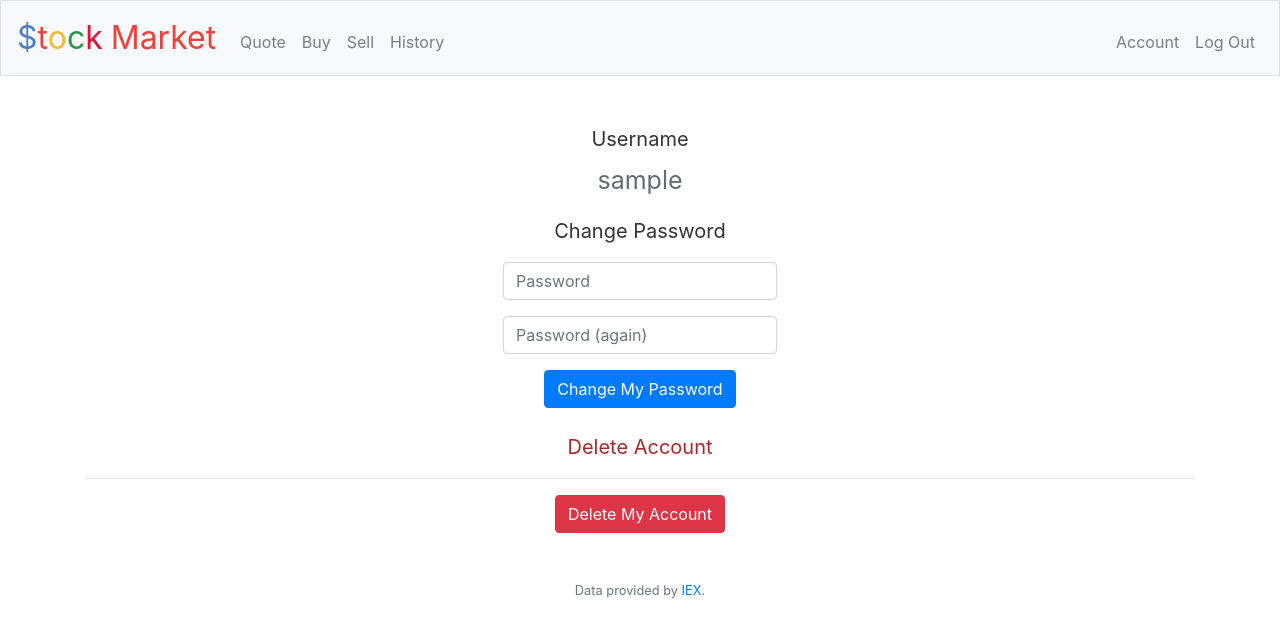
After one commit to overload77/stock-market-simulator, a Flask app: page /account in a window 1280 px wide. The commit adds this page. Shown: the top 637 px of the page. Run offline with Flask 2, Linux system fonts and the light colour scheme; a user stored in the database is signed in; a database or web service that is not in the repository returns one stand-in record (values such as "Sample title"); some libraries are stand-ins or nearby versions.

Commit message:
Create account page

```diff
--- a/application.py
+++ b/application.py
@@ -103,6 +103,27 @@ def index():
                             user_cash=user_cash, total_value=total_portfolio_value)
 
 
+@app.route("/quote", methods=["GET", "POST"])
+@login_required
+def quote():
+    """Get stock quote."""
+
+    # Check request type
+    if request.method == "POST":
+        if not request.form.get("symbol"):
+            return apology("Where is my stock", 403)
+
+        # Fetch stock info from api
+        api_response = lookup(request.form.get("symbol"))
+        company_name = api_response["name"]
+        stock_price  = usd(api_response["price"])
+        stock_name = api_response["symbol"]
+
+        return render_template("quoted.html", company_name=company_name, stock_price=stock_price, stock_name=stock_name)
+    else:
+        return render_template("quote.html")
+
+
 @app.route("/buy", methods=["GET", "POST"])
 @login_required
 def buy():
@@ -150,154 +171,6 @@ def buy():
         return redirect(url_for("index"))
     else:
         return render_template("buy.html")
-
-
-
-@app.route("/check", methods=["GET"])
-def check():
-    """Return true if username available, else false, in JSON format"""
-
-    # Check if user gave the right input
-    if not request.args.get("username"):
-        return apology("Usage: check?username='username'", 403)
-
-    # Fetch parameter
-    username = request.args.get("username")
-
-    if len(username) > 0:
-        db.execute("SELECT * FROM users WHERE username = ( %s )", (username, ))
-        is_none = db.fetchone()
-        if is_none is None:
-            return jsonify(True)
-
-    return jsonify(False)
-
-
-@app.route("/history")
-@login_required
-def history():
-    """Show history of transactions"""
-
-    # Get user's id from session
-    user_id = session.get("user_id")
-
-    # Get transactions associated with this user
-    db.execute("""
-                SELECT symbol, share_number, at_price, date
-                FROM transactions
-                WHERE user_id = ( %s )""", (user_id, ) )
-    transactions = db.fetchall()
-
-    return render_template("history.html", transactions=transactions, usd=usd)
-
-
-@app.route("/login", methods=["GET", "POST"])
-def login():
-    """Log user in"""
-
-    # Forget any user_id
-    session.clear()
-
-    # User reached route via POST (as by submitting a form via POST)
-    if request.method == "POST":
-
-        # Ensure username was submitted
-        if not request.form.get("username"):
-            return apology("must provide username", 403)
-
-        # Ensure password was submitted
-        elif not request.form.get("password"):
-            return apology("must provide password", 403)
-
-        # Query database for username
-        db.execute("""
-                    SELECT *
-                    FROM users
-                    WHERE username = ( %s )""", (request.form.get("username"), ))
-        row = db.fetchone()
-
-        # Ensure username exists and password is correct
-        if row is None or not check_password_hash(row[2], request.form.get("password")):
-            return apology("invalid username and/or password", 403)
-
-        # Remember which user has logged in
-        session["user_id"] = row[0]
-        session.permanent = True
-
-        # Redirect user to home page
-        return redirect("/")
-
-    # User reached route via GET (as by clicking a link or via redirect)
-    else:
-        return render_template("login.html")
-
-
-@app.route("/logout")
-def logout():
-    """Log user out"""
-
-    # Forget any user_id
-    session.clear()
-
-    # Redirect user to login form
-    return redirect("/")
-
-
-@app.route("/quote", methods=["GET", "POST"])
-@login_required
-def quote():
-    """Get stock quote."""
-
-    # Check request type
-    if request.method == "POST":
-        if not request.form.get("symbol"):
-            return apology("Where is my stock", 403)
-
-        # Fetch stock info from api
-        api_response = lookup(request.form.get("symbol"))
-        company_name = api_response["name"]
-        stock_price  = usd(api_response["price"])
-        stock_name = api_response["symbol"]
-
-        return render_template("quoted.html", company_name=company_name, stock_price=stock_price, stock_name=stock_name)
-    else:
-        return render_template("quote.html")
-
-
-
-@app.route("/register", methods=["GET", "POST"])
-def register():
-    """Register user"""
-
-    if request.method == "POST":
-        # Check if user provided right credentials and insert cat meme if he/she didn't
-        if not request.form.get("username"):
-            return apology("must provide username", 403)
-        elif not request.form.get("password"):
-            return apology("must provide password", 403)
-        elif request.form.get("password") != request.form.get("confirmation"):
-            return apology("passwords are not same", 403)
-        elif len(request.form.get("password")) < 8:
-            return apology("password too short", 403)
-
-        # Check if that username already exists
-        username = request.form.get("username")
-        db.execute("SELECT * FROM users WHERE username = ( %s )", (username, ))
-        if db.fetchone() is not None:
-            return apology("choose another username", 403)
-
-        password = request.form.get("password")
-        if not any(c.isdigit() for c in password):
-            return apology("password should contain number", 403)
-
-        hashed_pass = generate_password_hash(request.form.get("password"))
-
-        db.execute("INSERT INTO users (username, hash) VALUES (%s, %s)", (username, hashed_pass))
-        conn.commit()
-
-        return redirect("/")
-    else:
-        return render_template("register.html")
 
 
 @app.route("/sell", methods=["GET", "POST"])
@@ -358,6 +231,176 @@ def sell():
         return render_template("sell.html", symbols=symbols)
 
 
+@app.route("/history")
+@login_required
+def history():
+    """Show history of transactions"""
+
+    # Get user's id from session
+    user_id = session.get("user_id")
+
+    # Get transactions associated with this user
+    db.execute("""
+                SELECT symbol, share_number, at_price, date
+                FROM transactions
+                WHERE user_id = ( %s )""", (user_id, ) )
+    transactions = db.fetchall()
+
+    return render_template("history.html", transactions=transactions, usd=usd)
+
+@app.route("/account", methods=["GET", "POST"])
+@login_required
+def account():
+    """ Manage user's account """
+
+    # Get user's id from session
+    user_id = session.get("user_id")
+
+    # User reached route via POST (as by submitting a form via POST)
+    if request.method == "POST":
+
+        # Handle account delete
+        if request.form.get("delete") == '-1':
+            db.execute("DELETE FROM users WHERE id = ( %s )", (user_id, ))
+            db.execute("DELETE FROM transactions WHERE user_id = ( %s )", (user_id, ))
+            conn.commit()
+
+            # Clear client's session and redirect to index
+            session.clear()
+            return redirect(url_for("index"))
+        elif not request.form.get("password"):
+            return apology("must provide password", 403)
+        elif request.form.get("password") != request.form.get("confirmation"):
+            return apology("passwords are not same", 403)
+        elif len(request.form.get("password")) < 8:
+            return apology("password too short", 403)
+
+        # Check if password contain any digit and hash it if it does
+        password = request.form.get("password")
+        if not any(c.isdigit() for c in password):
+            return apology("password should contain number", 403)
+        hashed_pass = generate_password_hash(password)
+
+        # Update user's password
+        db.execute("UPDATE users SET hash = ( %s ) WHERE id = ( %s )", (hashed_pass, user_id))
+        conn.commit()
+
+        flash("Password Changed!")
+        return redirect(url_for("account"))
+    else:
+        # Fetch username using user_id and feed the template with it
+        db.execute("SELECT username FROM users WHERE id = ( %s )", (user_id, ))
+        username = db.fetchone()[0]
+        return render_template("account.html", username=username)
+
+
+
+@app.route("/login", methods=["GET", "POST"])
+def login():
+    """Log user in"""
+
+    # Forget any user_id
+    session.clear()
+
+    # User reached route via POST (as by submitting a form via POST)
+    if request.method == "POST":
+        # Ensure username was submitted
+        if not request.form.get("username"):
+            return apology("must provide username", 403)
+
+        # Ensure password was submitted
+        elif not request.form.get("password"):
+            return apology("must provide password", 403)
+
+        # Query database for username
+        db.execute("""
+                    SELECT *
+                    FROM users
+                    WHERE username = ( %s )""", (request.form.get("username"), ))
+        row = db.fetchone()
+
+        # Ensure username exists and password is correct
+        if row is None or not check_password_hash(row[2], request.form.get("password")):
+            return apology("invalid username and/or password", 403)
+
+        # Remember which user has logged in
+        session["user_id"] = row[0]
+        session.permanent = True
+
+        # Redirect user to home page
+        return redirect("/")
+
+    # User reached route via GET (as by clicking a link or via redirect)
+    else:
+        return render_template("login.html")
+
+
+@app.route("/logout")
+def logout():
+    """Log user out"""
+
+    # Forget any user_id
+    session.clear()
+
+    # Redirect user to login form
+    return redirect("/")
+
+
+@app.route("/register", methods=["GET", "POST"])
+def register():
+    """Register user"""
+
+    if request.method == "POST":
+        # Check if user provided right credentials and insert cat meme if he/she didn't
+        if not request.form.get("username"):
+            return apology("must provide username", 403)
+        elif not request.form.get("password"):
+            return apology("must provide password", 403)
+        elif request.form.get("password") != request.form.get("confirmation"):
+            return apology("passwords are not same", 403)
+        elif len(request.form.get("password")) < 8:
+            return apology("password too short", 403)
+
+        # Check if that username already exists
+        username = request.form.get("username")
+        db.execute("SELECT * FROM users WHERE username = ( %s )", (username, ))
+        if db.fetchone() is not None:
+            return apology("choose another username", 403)
+
+        password = request.form.get("password")
+        if not any(c.isdigit() for c in password):
+            return apology("password should contain number", 403)
+
+        hashed_pass = generate_password_hash(request.form.get("password"))
+
+        db.execute("INSERT INTO users (username, hash) VALUES (%s, %s)", (username, hashed_pass))
+        conn.commit()
+
+        return redirect("/")
+    else:
+        return render_template("register.html")
+
+
+@app.route("/check", methods=["GET"])
+def check():
+    """Return true if username available, else false, in JSON format"""
+
+    # Check if user gave the right input
+    if not request.args.get("username"):
+        return apology("Usage: check?username='username'", 403)
+
+    # Fetch parameter
+    username = request.args.get("username")
+
+    if len(username) > 0:
+        db.execute("SELECT * FROM users WHERE username = ( %s )", (username, ))
+        is_none = db.fetchone()
+        if is_none is None:
+            return jsonify(True)
+
+    return jsonify(False)
+
+
 def errorhandler(e):
     """Handle error"""
     if not isinstance(e, HTTPException):
--- a/static/styles.css
+++ b/static/styles.css
@@ -66,6 +66,16 @@ main img
     color: #dc3545;
 }
 
+.uLabel {
+    font-size: 20px;
+    color: #333;
+}
+
+.accUname {
+    font-size: 25px;
+    color: #636c72;
+}
+
 @media only screen and (max-width: 800px) {
 	#unseen table td:nth-child(2),
 	#unseen table th:nth-child(2) {display: none;}
--- /dev/null
+++ b/templates/account.html
@@ -0,0 +1,35 @@
+{% extends "layout.html" %}
+
+{% block title %}
+    Account
+{% endblock %}
+
+{% block main %}
+    <label class="uLabel">Username</label>
+    <p class="accUname">{{ username }}</p>
+
+    <form action="/account" method="post" class="needs-validation" novalidate>
+        <div class="form-group">
+            <p class="uLabel">Change Password</p>
+            <input class="form-control" name="password" placeholder="Password" type="password" required="required" minlength="8">
+            <div class="invalid-feedback">
+                Passwords must be at least 8 characters
+            </div>
+        </div>
+
+        <div class="form-group">
+            <input class="form-control" name="confirmation" placeholder="Password (again)" type="password" required="required" minlength="8">
+        </div>
+
+        <button class="btn btn-primary" type="submit">Change My Password</button>
+
+    </form>
+
+    <form action="/account" method="post" class="needs-validation mt-4" novalidate>
+        <p class="uLabel" style="color:brown">Delete Account</p>
+        <hr>
+        <button class="btn btn-danger" type="submit" name="delete" value="-1">Delete My Account</button>
+    </form>
+
+
+{% endblock %}
--- a/templates/layout.html
+++ b/templates/layout.html
@@ -40,6 +40,7 @@
                         <li class="nav-item"><a class="nav-link" href="/history">History</a></li>
                     </ul>
                     <ul class="navbar-nav ml-auto mt-2">
+                        <li class="nav-item"><a class="nav-link" href="/account">Account</a></li>
                         <li class="nav-item"><a class="nav-link" href="/logout">Log Out</a></li>
                     </ul>
                 {% else %}
```
